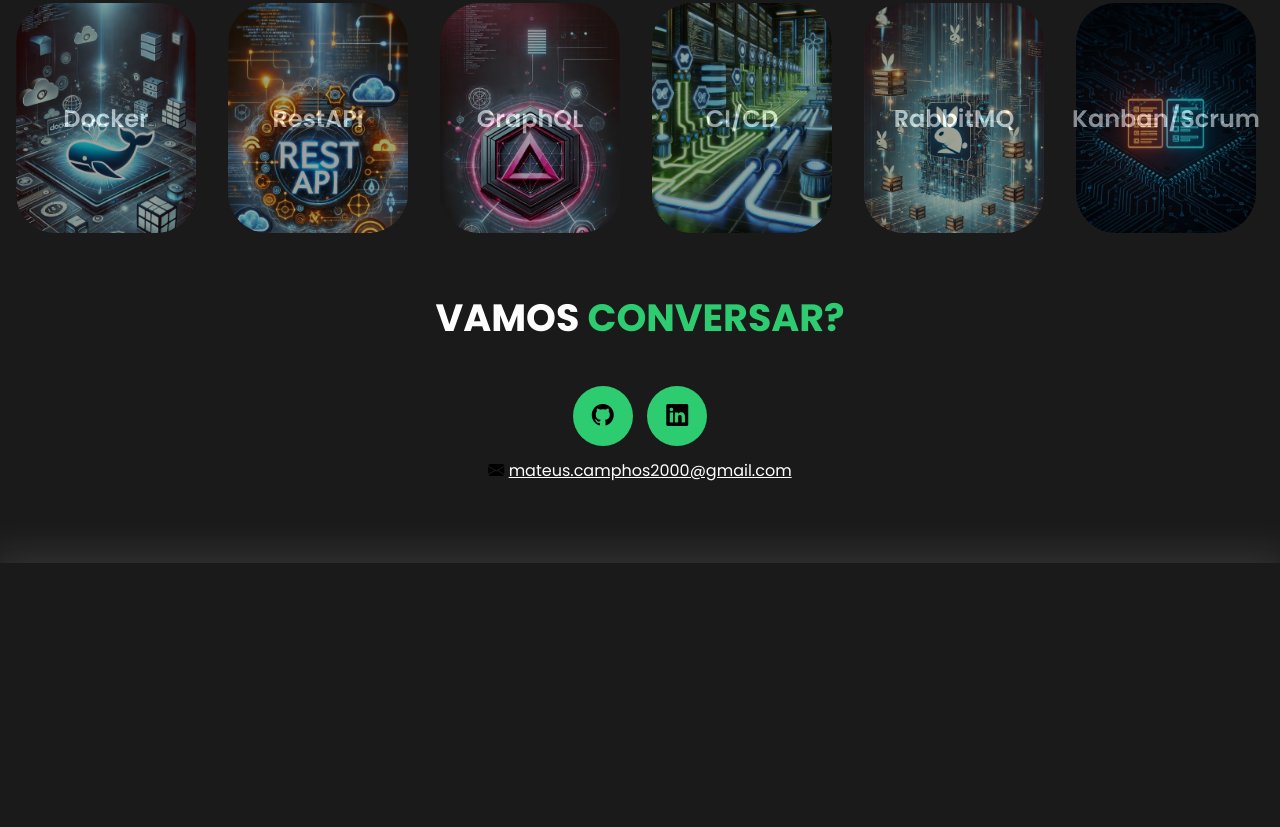
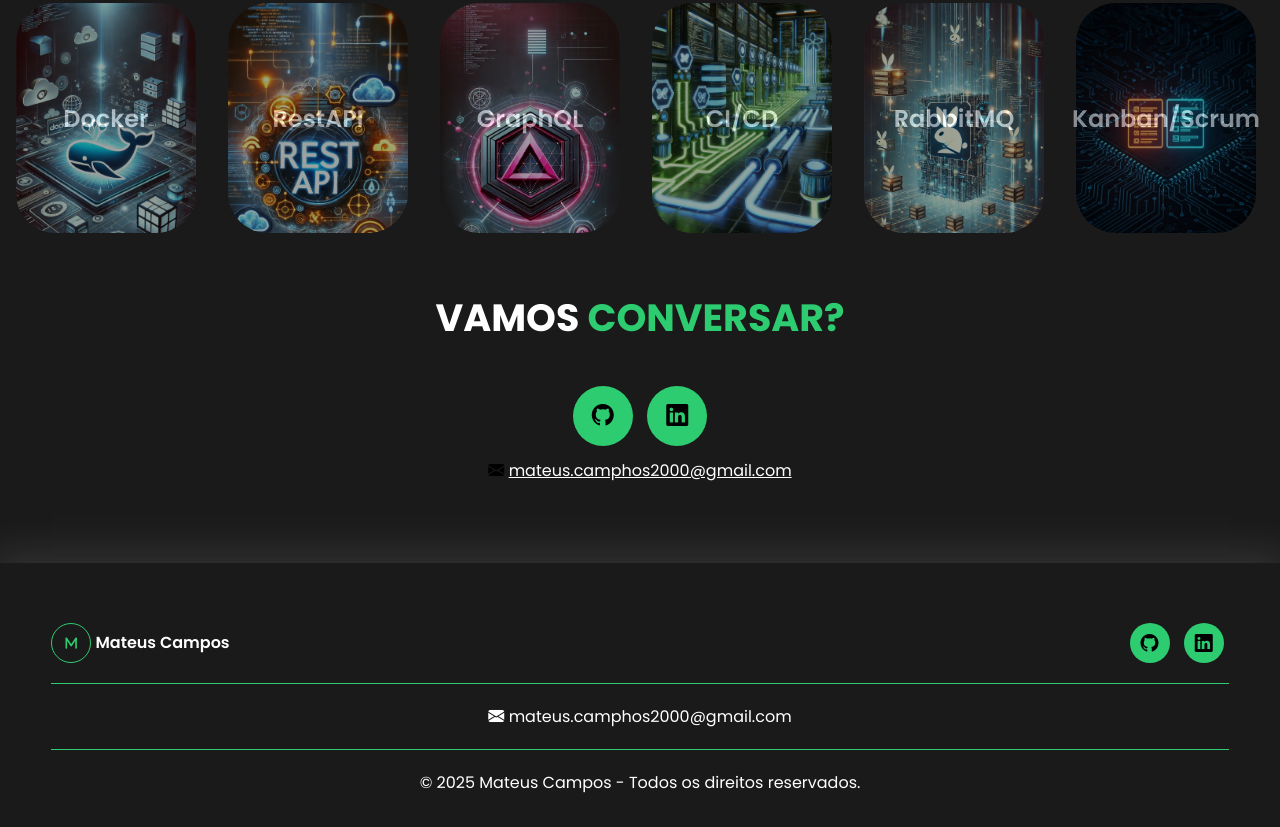
Before and after one commit to mateusC2000/Portfolio, a plain HTML site: page index.html in a window 1280 px wide. Shown: the part 2521-3348 px from the top of the page. Before the commit the page ends 3164 px from the top, so only its background shows below. Drawn offline with nearby package versions, Linux system fonts and the light colour scheme.

Commit message:
Add footer message in application.

```diff
--- a/index.html
+++ b/index.html
@@ -188,8 +188,28 @@
 
   <footer>
     <div class="interface">
-      <div>
+      <div class="line-footer">
+        <div class="flex">
+          <div class="logo-footer">
+            <a href="#top-of-site">
+              <i class="fa-solid fa-m"></i>
+              <span>Mateus Campos</span>
+            </a>
+          </div>
+          <div class="btn-social">
+            <a href="https://github.com/mateusC2000" target="_blank"><button><i class="bi bi-github"></i></button></a>
+            <a href="https://www.linkedin.com/in/mateus-batista-campos/" target="_blank"><button><i class="bi bi-linkedin"></i></button></a>
+          </div>
+        </div>
       </div><!--line-footer-->
+
+      <div class="line-footer borda">
+        <p><i class="bi bi-envelope-fill"></i> <a href="mailto:mateus.camphos2000@gmail.com">mateus.camphos2000@gmail.com</a></p>
+      </div>
+
+      <div class="line-footer">
+        <p>&copy; 2025 Mateus Campos - Todos os direitos reservados.</p>
+      </div>
     </div><!--interface-->
   </footer>
   <script src="https://code.jquery.com/jquery-1.9.1.js"></script>
--- a/style.css
+++ b/style.css
@@ -397,7 +397,7 @@ form .to-send input {
   transition: .2s;
 }
 
-/* BASEBOARD STYLE */
+/* FOOTER STYLE */
 
 footer {
   margin-top: 80px;
@@ -414,6 +414,60 @@ footer .line-footer {
   padding: 20px 0;
 }
 
+footer .line-footer p {
+  color: #fff;
+  text-align: center;
+}
+
+footer .line-footer.borda {
+  border-top: 1px solid #2ecc71;
+  border-bottom: 1px solid #2ecc71;
+}
+
+footer .line-footer a {
+  color: #fff;
+  text-decoration: none;
+}
+
+footer .logo-footer {
+  display: flex;
+  align-items: center;
+  gap: 10px;
+}
+
+footer .logo-footer i {
+  height: 40px;
+  width: 40px;
+  background: transparent;
+  border: 1px solid #2ecc71;
+  color: #2ecc71;
+  border-radius: 50%;
+  display: inline-flex;
+  align-items: center;
+  justify-content: center;
+  font-size: 13px;
+}
+
+footer .logo-footer span {
+  color: #fff;
+  font-weight: 600;
+}
+
+footer .btn-social button {
+  width: 40px;
+  height: 40px;
+  border-radius: 50%;
+  border: 0;
+  background-color: #2ecc71;
+  font-size: 18px;
+  cursor: pointer;
+  margin: 0 5px;
+  transition: .2s;
+}
+
+footer .btn-social button:hover {
+  transform: scale(1.1);
+}
 
 .contact-form p a {
   color: #fff;
@@ -529,9 +583,19 @@ footer .line-footer {
     margin: 8px;
   }
 
-  /* BASEBOARD */
+  /* FOOTER */
 
   footer .flex {
     gap: 40px;
   }
+
+  footer .line-footer .flex {
+    flex-direction: column;
+    align-items: center;
+    gap: 20px;
+  }
+
+  footer .btn-social {
+    margin-top: 20px;
+  }
 }
```
